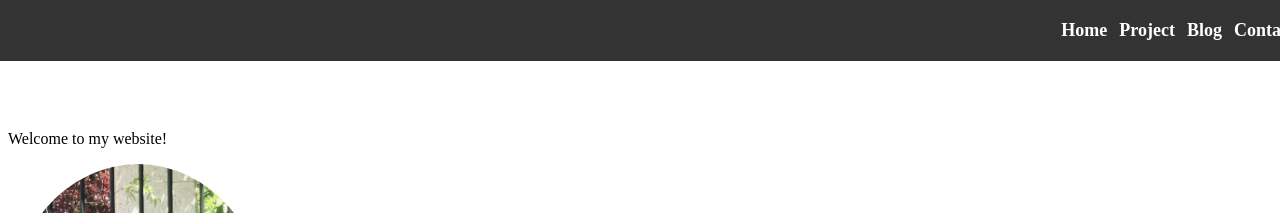
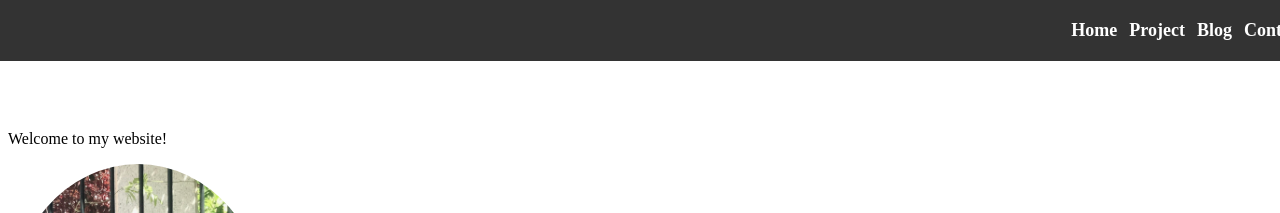
Before and after one commit to miaozhang2025/miaozhang2025.github.io, a Jekyll site: the page built from index.md, in a window 1280 px wide. Shown: the top 213 px of the page. Built offline with Jekyll 4.4.1, drawn with Linux system fonts in a browser that asks for light colours.

Commit message:
Update custom.css

```diff
--- a/assets/css/custom.css
+++ b/assets/css/custom.css
@@ -10,7 +10,7 @@ header {
   left: 0;
   background-color: rgba(0, 0, 0, 0.8); /* Optional: a background color for the header */
   width: 100%;
-  padding: 20px 20px;
+  padding: 20px 30px;
   z-index: 1000; /* Ensures the header stays above other content */
   overflow: visible;
 }
```
